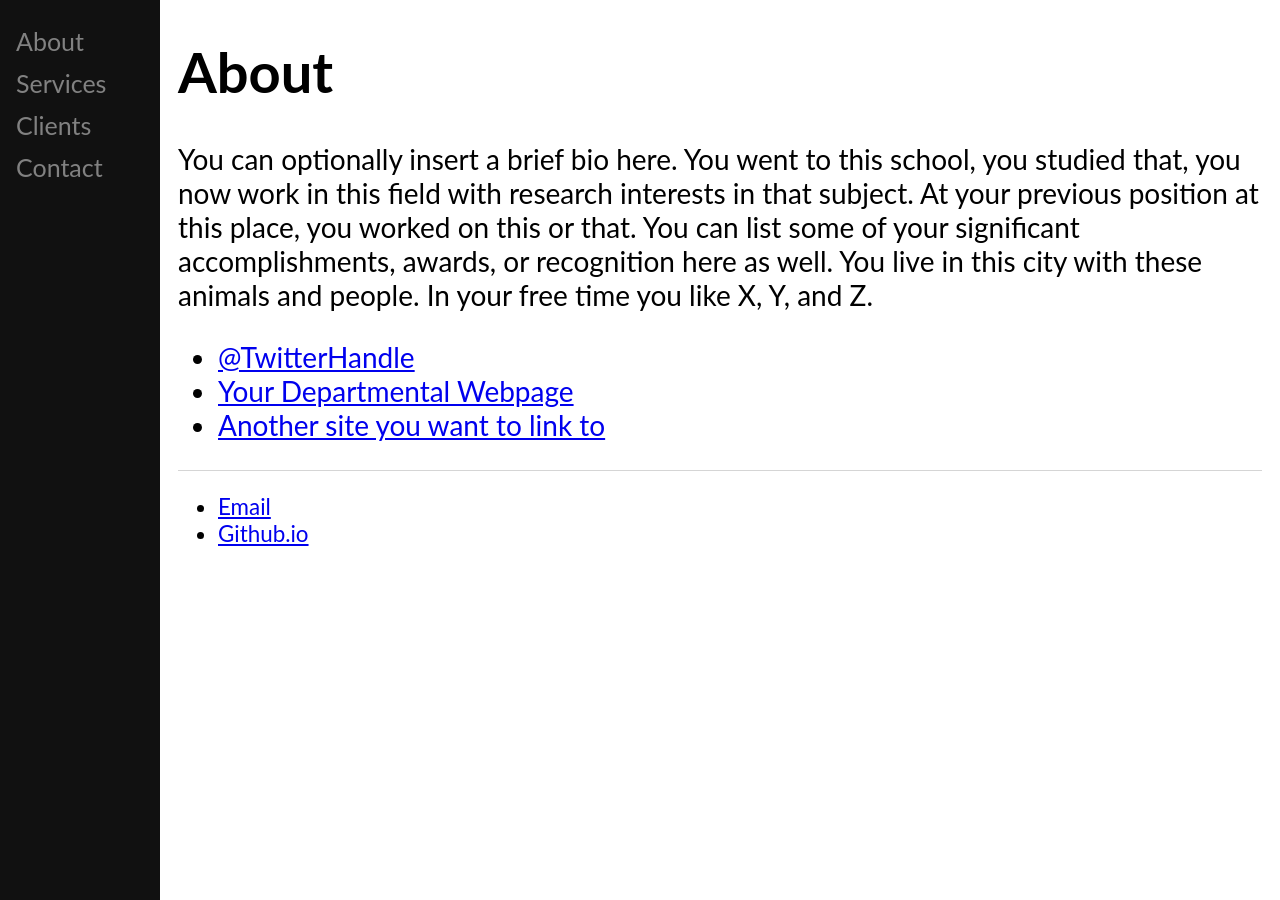
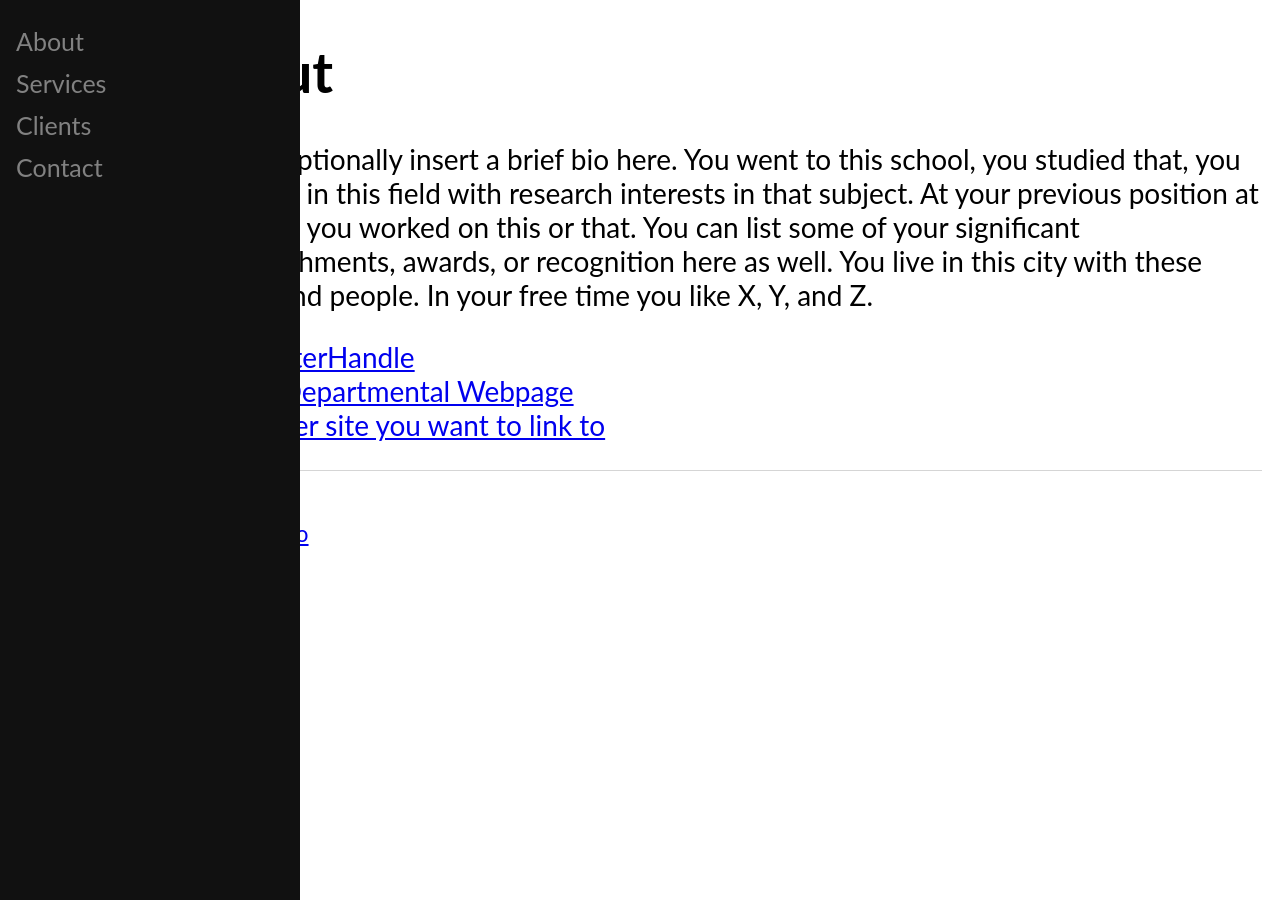
Before and after one commit to hoAngnaMPHan/apmaths.github.io, a Jekyll site: the page built from about/index.html, in a window 1280 px wide. Built offline with Jekyll 4.4.1, drawn with Linux system fonts in a browser that asks for light colours.

Commit message:
Update w3.html

```diff
--- a/_layouts/w3.html
+++ b/_layouts/w3.html
@@ -9,7 +9,7 @@ body {
 
 .sidenav {
   height: 100%;
-  width: 160px;
+  width: 300px;
   position: fixed;
   z-index: 1;
   top: 0;
```
